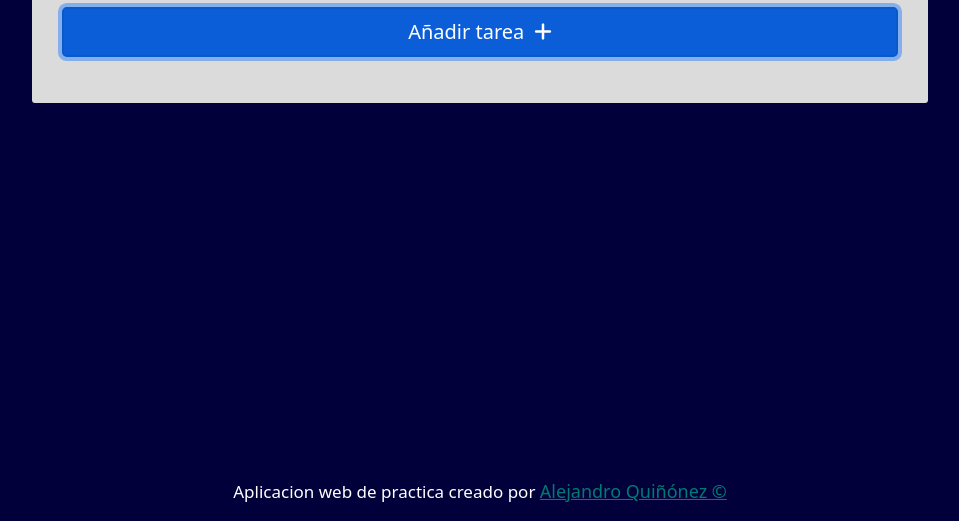
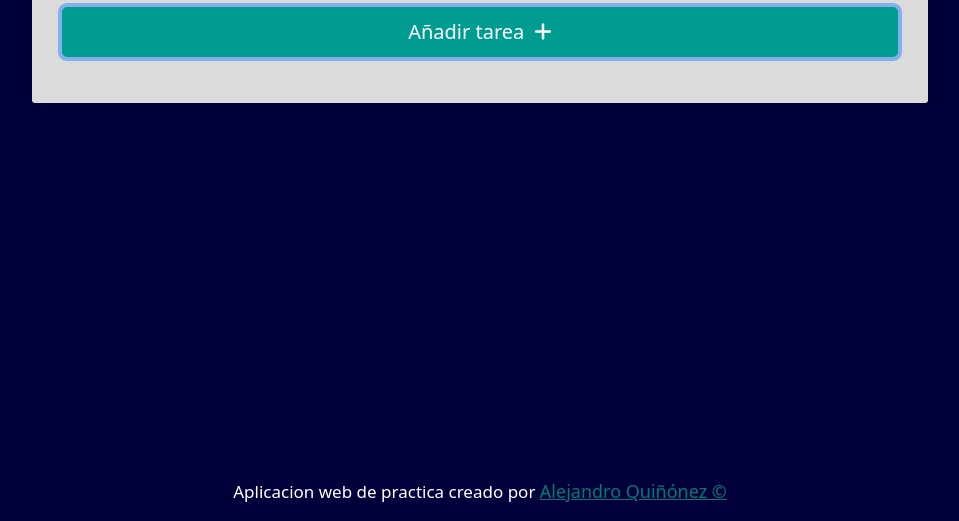
Before and after one commit to AlexQJ/SEM09-PROYECTO-2-CRUD, a plain HTML site: page index.html in a window 1280 px wide. Both pictures are taken after a click on the button "Añadir tarea". Shown: the part 279-800 px from the top of the page, without its empty margins (160-1119 px from the left). Drawn offline with nearby package versions, Linux system fonts and the light colour scheme.

Commit message:
Corregido color en estado focus de btn agregar

```diff
--- a/assets/style.css
+++ b/assets/style.css
@@ -85,8 +85,8 @@ form .texto .btns{
 form .btn-añadir {
     width: 100%;
     margin: 10px 0;
-    background: hsl(176, 92%, 30%);
-    border: 2px solid #09d6c7;
+    background: #069389;
+    border: 2px solid #069389;
     color: #fff;
 }
 
@@ -103,6 +103,11 @@ form .btn-añadir:hover{
 form .btn-añadir:active{
     background-color:#0ab3a7;
     border-color: #0ab3a7;
+}
+
+form .btn-añadir:focus{
+    background-color:#009c92;
+    border-color: #009c92;
 }
 
 .btn-añadir i {
```
